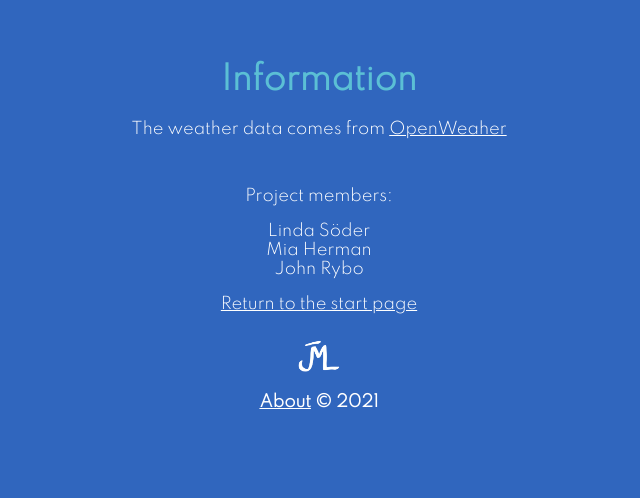
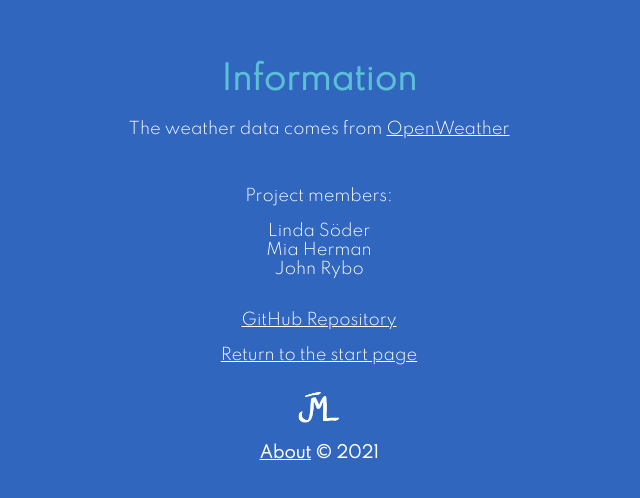
Before and after one commit to johnrybo/miniprojekt-react-1, a React (Create React App) app: page /info in a window 1280 px wide. Shown: the part 106-604 px from the top of the page, without its empty margins (321-961 px from the left). Built offline with nearby package versions, Linux system fonts and the light colour scheme.

Commit message:
litet stavfel

```diff
--- a/src/components/Info.tsx
+++ b/src/components/Info.tsx
@@ -8,7 +8,7 @@ export default class Info extends Component {
         <div style={infoStyle}>
           <h2>Information</h2>
           <p style={pStyle}>
-            The weather data comes from <a style={aStyle} href="https://openweathermap.org/">OpenWeaher</a>
+            The weather data comes from <a style={aStyle} href="https://openweathermap.org/">OpenWeather</a>
           </p>
           <div style={memberStyle}>
             <span style={{padding: '1rem'}}>Project members:</span>
@@ -16,6 +16,7 @@ export default class Info extends Component {
             <span>Mia Herman</span>
             <span>John Rybo</span>
           </div>
+          <a style={aStyle} href="https://github.com/johnrybo/miniprojekt-react-1">GitHub Repository</a>
           <Link to="/" style={linkStyle}>
             Return to the start page
           </Link>
@@ -31,14 +32,15 @@ const pStyle: CSSProperties = {
 }
 
 const aStyle: CSSProperties = {
-  color: 'white'
+  color: 'white',
+  padding: '1rem 0 1rem 0'
 }
 
 const memberStyle: CSSProperties = {
   display: 'flex',
   flexDirection: 'column',
   textAlign:'center',
-  padding: '1rem',
+  padding: '1rem 0 1rem 0',
   color: 'white'
 }
 
```
